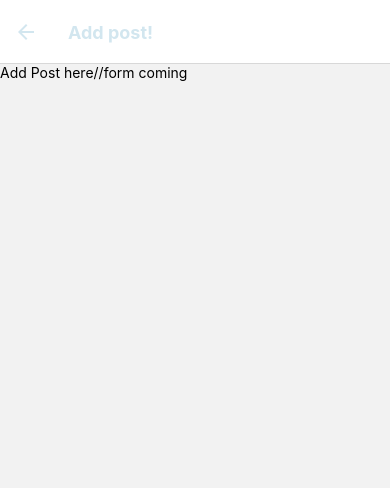
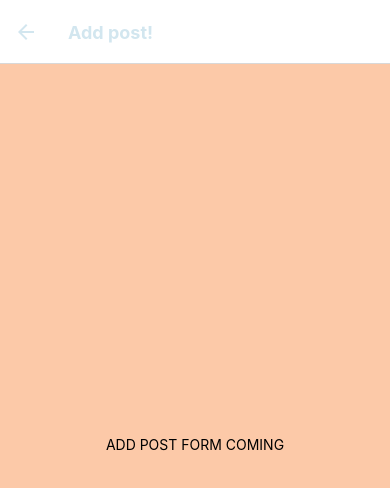
Before and after one commit to hmcvay/TakeCare, a React Native app: screen /AddPost in a window 390 px wide. Shown: the top 488 px of the page. Built offline with nearby package versions, Linux system fonts and the light colour scheme.

Commit message:
Edit styling. Navigation routes are nearly complete, now WIP: add firebase

```diff
--- a/src/components/AddPost.js
+++ b/src/components/AddPost.js
@@ -3,13 +3,35 @@ import {
   View,
   Text,
   StyleSheet,
+  SafeAreaView,
+  TouchableOpacity,
 } from 'react-native';
 
 function AddPost({navigation}){
   return(
-    <View>
-      <Text>Add Post here//form coming</Text>
-    </View>
+    <SafeAreaView
+      style={{
+        flex: 1,
+        justifyContent: 'center',
+        alignItems: 'center',
+        backgroundColor: '#fcc9a8',
+      }}>
+      <TouchableOpacity
+        onPress={() => navigation.navigate('PostList')}
+        style={{
+          width: '80%',
+          padding: 15,
+          color: '#fcc9a8',
+          borderRadius: 10,
+          flexDirection: 'row',
+          justifyContent: 'space-between',
+          marginBottom: 20,
+        }}>
+        <View style={{flex: 1, justifyContent: 'center', alignItems: 'center'}}>
+          <Text>ADD POST FORM COMING</Text>
+        </View>
+      </TouchableOpacity>
+    </SafeAreaView>
   )
 };
 
--- a/src/components/Home.js
+++ b/src/components/Home.js
@@ -28,7 +28,7 @@ function Home({navigation}){
           marginBottom: 20,
         }}>
         <View style={{flex: 1, justifyContent: 'center', alignItems: 'center'}}>
-          <Text>This is a home screen</Text>
+          <Text>Click to enter app</Text>
         </View>
       </TouchableOpacity>
     </SafeAreaView>
```
